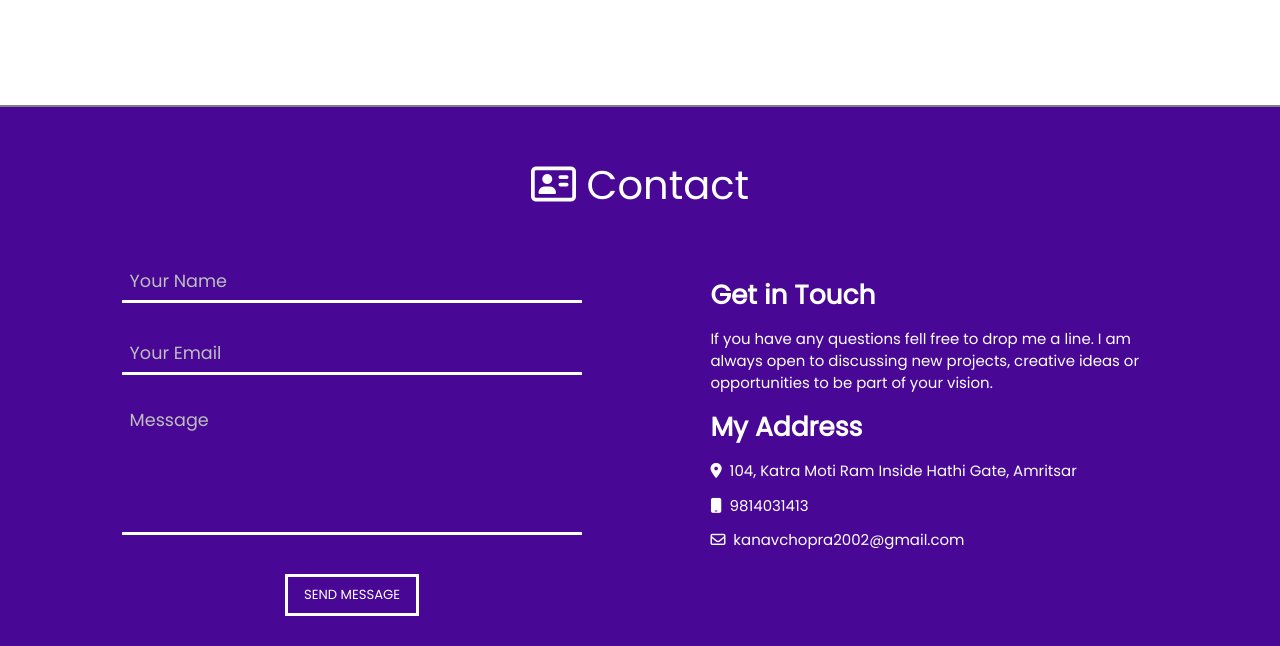
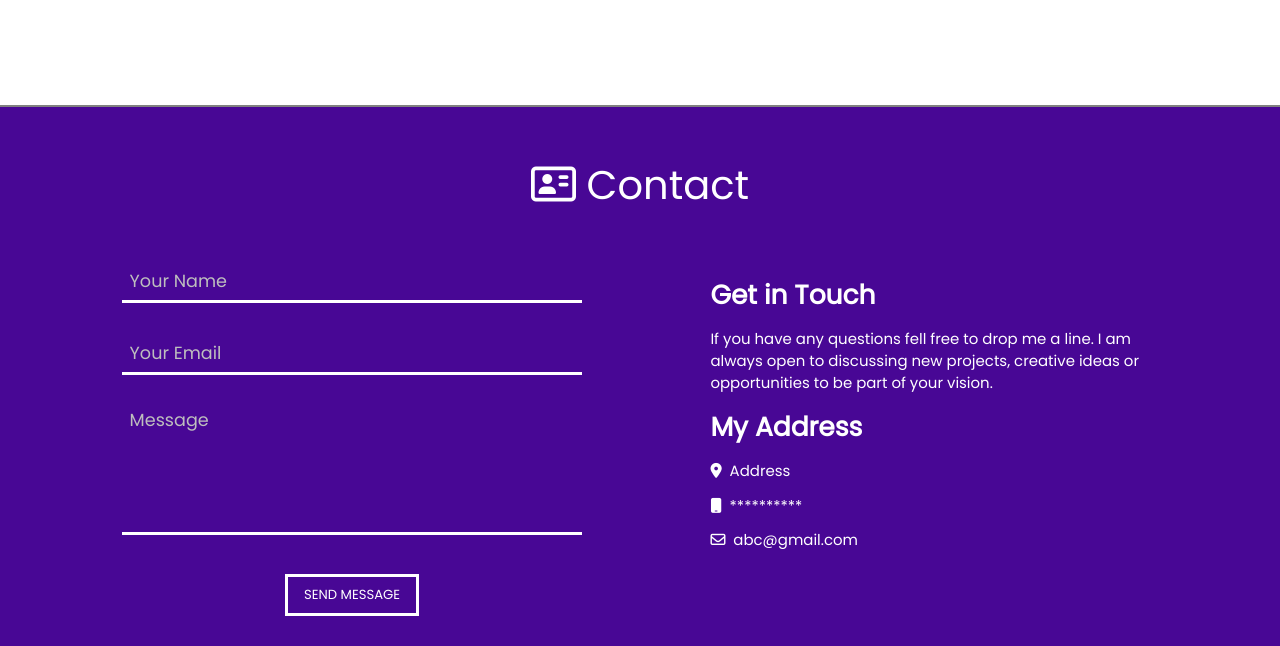
Before and after one commit to KanavChopra/Personal-Portfolio, a plain HTML site: page index.html in a window 1280 px wide. Shown: the part 4567-5213 px from the top of the page. Drawn offline with nearby package versions, Linux system fonts and the light colour scheme.

Commit message:
modified index.html

```diff
--- a/index.html
+++ b/index.html
@@ -366,9 +366,9 @@
                         <p>If you have any questions fell free to drop me a line. I am always open to discussing new projects, creative ideas or opportunities to be part of your vision.</p>
 
                         <h2>My Address</h2>
-                        <div><i class="fas fa-map-marker-alt"></i>&nbsp;&nbsp;104, Katra Moti Ram Inside Hathi Gate, Amritsar</div>
-                        <div><i class="fas fa-mobile"></i>&nbsp;&nbsp;9814031413</div>
-                        <div><i class="far fa-envelope"></i>&nbsp;&nbsp;kanavchopra2002@gmail.com</div>
+                        <div><i class="fas fa-map-marker-alt"></i>&nbsp;&nbsp;Address</div>
+                        <div><i class="fas fa-mobile"></i>&nbsp;&nbsp;**********</div>
+                        <div><i class="far fa-envelope"></i>&nbsp;&nbsp;abc@gmail.com</div>
                     </div>
                 </div>
                 <!-- Social Links -->
```
